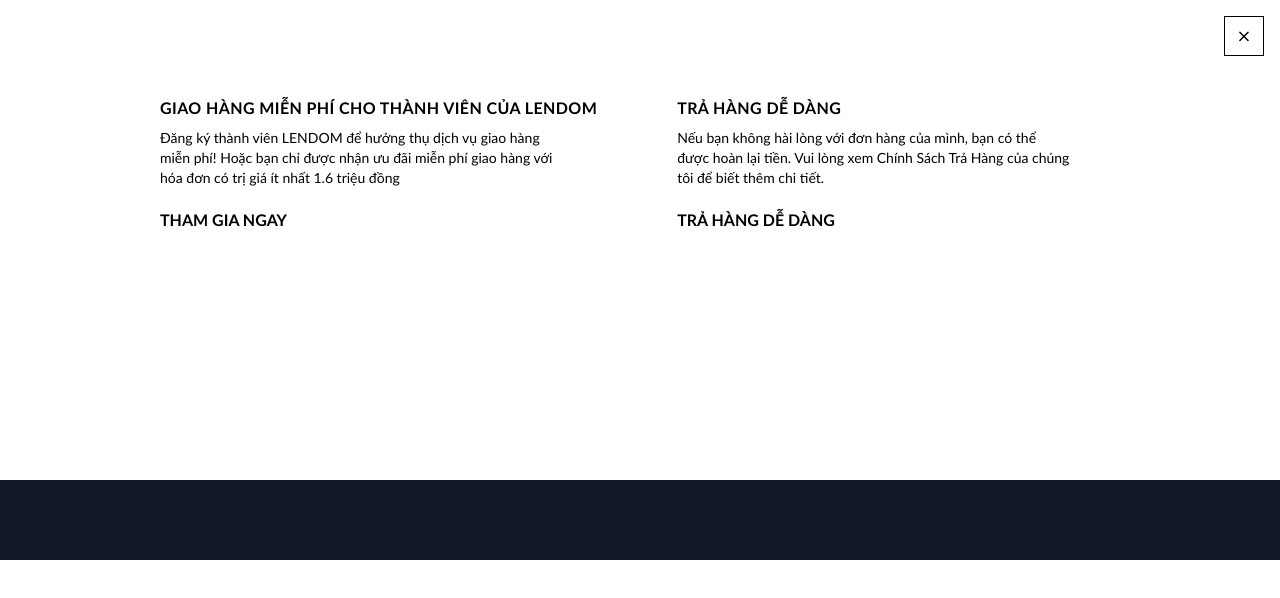
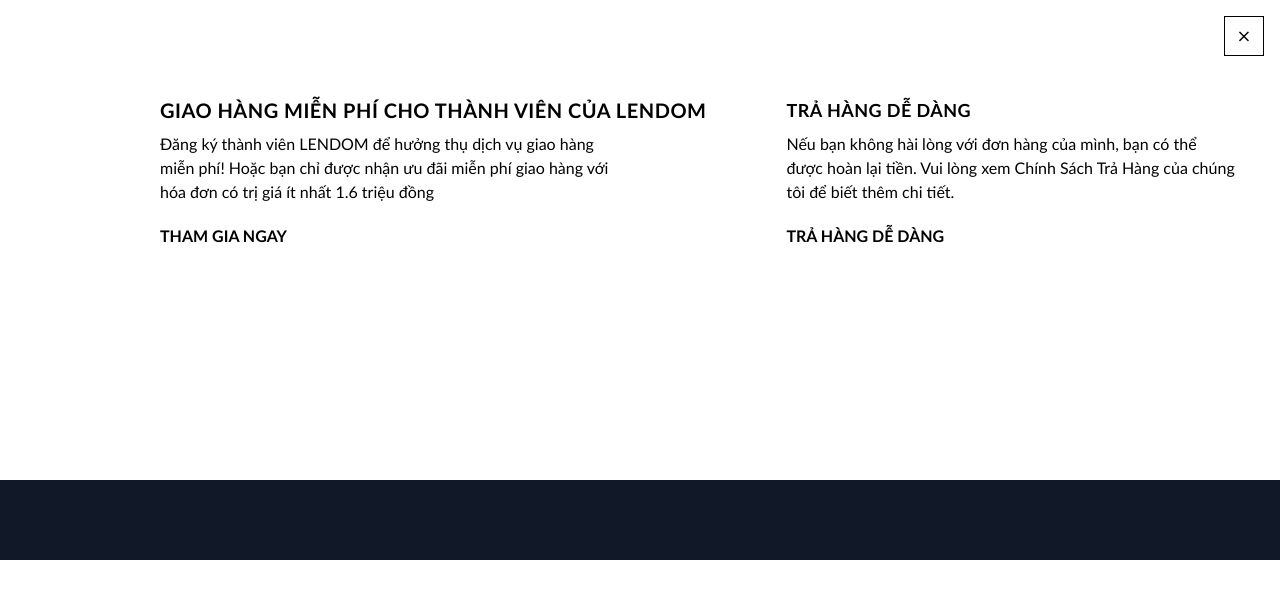
Before and after one commit to lean1123/g6-shoes-store-app-fe, a React (Vite) app: page /products/1 in a window 1280 px wide. Both pictures are taken after a click on the element "GIAO HÀNG MIỄN PHÍ CHO THÀNH VIÊN CỦA LENDOM". Shown: the top 598 px of the page. Built offline with nearby package versions, Linux system fonts and the light colour scheme.

Commit message:
giai quyet xung dot

```diff
--- a/src/components/common/header/index.jsx
+++ b/src/components/common/header/index.jsx
@@ -72,20 +72,20 @@
 
           <div className="flex mt-24 ml-40">
             <div className="mr-20">
-              <p className="text-sl font-calibri tracking-tight tracking-wide font-bold">GIAO HÀNG MIỄN PHÍ CHO THÀNH VIÊN CỦA LENDOM</p>
+              <p className="text-xl font-calibri tracking-tight tracking-wide font-bold">GIAO HÀNG MIỄN PHÍ CHO THÀNH VIÊN CỦA LENDOM</p>
               <div className="flex flex-col mt-2 text-sm">
-                <div className="font-calibri text-sl" >Đăng ký thành viên LENDOM để hưởng thụ dịch vụ giao hàng</div>
-                <div className="font-calibri">miễn phí! Hoặc bạn chỉ được nhận ưu đãi miễn phí giao hàng với</div>
-                <div className="font-calibri">hóa đơn có trị giá ít nhất 1.6 triệu đồng</div>
+                <div className="font-calibri text-base" >Đăng ký thành viên LENDOM để hưởng thụ dịch vụ giao hàng</div>
+                <div className="font-calibri text-base">miễn phí! Hoặc bạn chỉ được nhận ưu đãi miễn phí giao hàng với</div>
+                <div className="font-calibri text-base">hóa đơn có trị giá ít nhất 1.6 triệu đồng</div>
                 <Link class="text-base font-calibri font-bold text-black hover:underline mt-5">THAM GIA NGAY</Link>
               </div>
             </div>
             <div className="">
-              <p className="text-sl font-calibri tracking-tight tracking-wide font-bold">TRẢ HÀNG DỄ DÀNG</p>
+              <p className="text-lg font-calibri tracking-tight tracking-wide font-bold">TRẢ HÀNG DỄ DÀNG</p>
               <div className="flex flex-col mt-2 text-sm">
-                <div className="font-calibri text-sl">Nếu bạn không hài lòng với đơn hàng của mình, bạn có thể</div>
-                <div className="font-calibri text-sl">được hoàn lại tiền. Vui lòng xem Chính Sách Trả Hàng của chúng</div>
-                <div className="font-calibri text-sl">tôi để biết thêm chi tiết.</div>
+                <div className="font-calibri text-base">Nếu bạn không hài lòng với đơn hàng của mình, bạn có thể</div>
+                <div className="font-calibri text-base">được hoàn lại tiền. Vui lòng xem Chính Sách Trả Hàng của chúng</div>
+                <div className="font-calibri text-base">tôi để biết thêm chi tiết.</div>
                 <Link class="text-base font-calibri font-bold text-black hover:underline mt-5">TRẢ HÀNG DỄ DÀNG</Link>
               </div>
             </div>
--- a/tailwind.config.js
+++ b/tailwind.config.js
@@ -4,7 +4,7 @@
   theme: {
     extend: {
       fontFamily: {
-        'calibri': ['"Calibri"', 'sans-serif'],
+        'calibri': ['Calibri', 'sans-serif'],
       },
     },
   },
```
